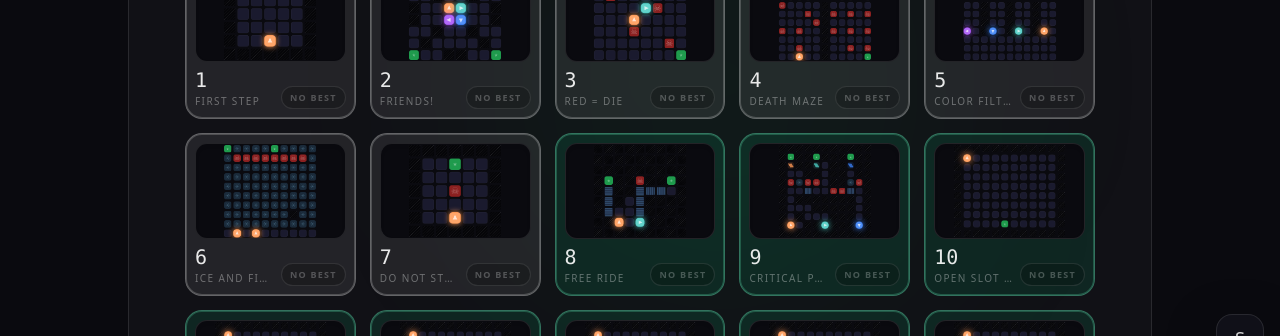
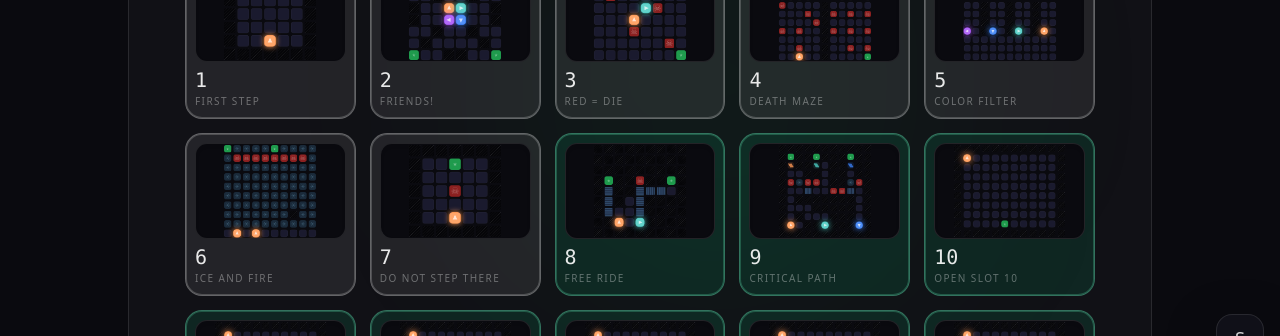
Before and after one commit to Timothy-Cao/misconfigured, a Next.js app: page /levels in a window 1280 px wide. Shown: the part 422-758 px from the top of the page. Built offline with nearby package versions, Linux system fonts and the light colour scheme; no server answers.

Commit message:
Simplify play and solution level cards

```diff
--- a/src/components/LevelSelect.tsx
+++ b/src/components/LevelSelect.tsx
@@ -130,7 +130,11 @@ export default function LevelSelect() {
   }, [levelCards, levelHashKey]);
 
   return (
-    <div className="mx-auto max-w-5xl">
+    <div className={`mx-auto max-w-5xl rounded-[2rem] border p-3 transition-colors duration-300 sm:p-4 ${
+      showBestSolutions
+        ? 'border-sky-200/25 bg-sky-300/[0.10]'
+        : 'border-transparent bg-transparent'
+    }`}>
       <div className="mb-4 flex flex-col gap-3 sm:flex-row sm:items-center sm:justify-between">
         <div className="flex flex-wrap items-center gap-2 rounded-2xl border border-white/10 bg-white/[0.03] px-3 py-2">
           <span className="mr-1 text-[10px] font-black uppercase tracking-[0.2em] text-white/35">
@@ -170,11 +174,6 @@ export default function LevelSelect() {
         </button>
       </div>
 
-      <div className={`rounded-[2rem] border p-3 transition-colors duration-300 sm:p-4 ${
-        showBestSolutions
-          ? 'border-white/20 bg-slate-200/[0.10]'
-          : 'border-transparent bg-transparent'
-      }`}>
       <div className="grid grid-cols-2 gap-3 sm:grid-cols-3 lg:grid-cols-5 sm:gap-4">
         {levelCards.map(({ id, level, hash }, i) => {
           const unlocked = isUnlocked(id);
@@ -216,7 +215,7 @@ export default function LevelSelect() {
                 </span>
               )}
               <div className="flex items-end justify-between gap-2">
-                  <div className="min-w-0">
+                <div className="min-w-0 flex-1">
                   <div className="font-mono text-lg leading-none sm:text-xl">
                     <span className={completed ? 'text-green-200' : 'text-white/90'}>
                       {completed ? '✓' : id}
@@ -226,25 +225,20 @@ export default function LevelSelect() {
                     {level?.name ?? `Level ${id}`}
                   </div>
                 </div>
+                {showBestSolutions && (
                   <span className={`shrink-0 rounded-full border px-2 py-1 text-[9px] font-black uppercase tracking-[0.14em] ${
-                    showBestSolutions
-                      ? hasBestSolution
+                    hasBestSolution
                       ? 'border-white/25 bg-white/15 text-white'
                       : 'border-white/10 bg-black/20 text-white/25'
-                      : bestScore
-                        ? 'border-cyan-300/30 bg-cyan-400/10 text-cyan-100/80'
-                        : 'border-white/10 bg-black/20 text-white/25'
                   }`}>
-                    {showBestSolutions
-                      ? (hasBestSolution ? `${bestScore?.bestMoves ?? ''} moves` : 'No Solution')
-                      : (bestScore ? `Best ${bestScore.bestMoves}` : 'No Best')}
+                    {hasBestSolution ? `${bestScore?.bestMoves ?? ''} moves` : 'No Solution'}
                   </span>
+                )}
               </div>
             </Link>
           );
         })}
       </div>
     </div>
-    </div>
   );
 }
```
Lines whose indentation alone changed are shown as unchanged.
